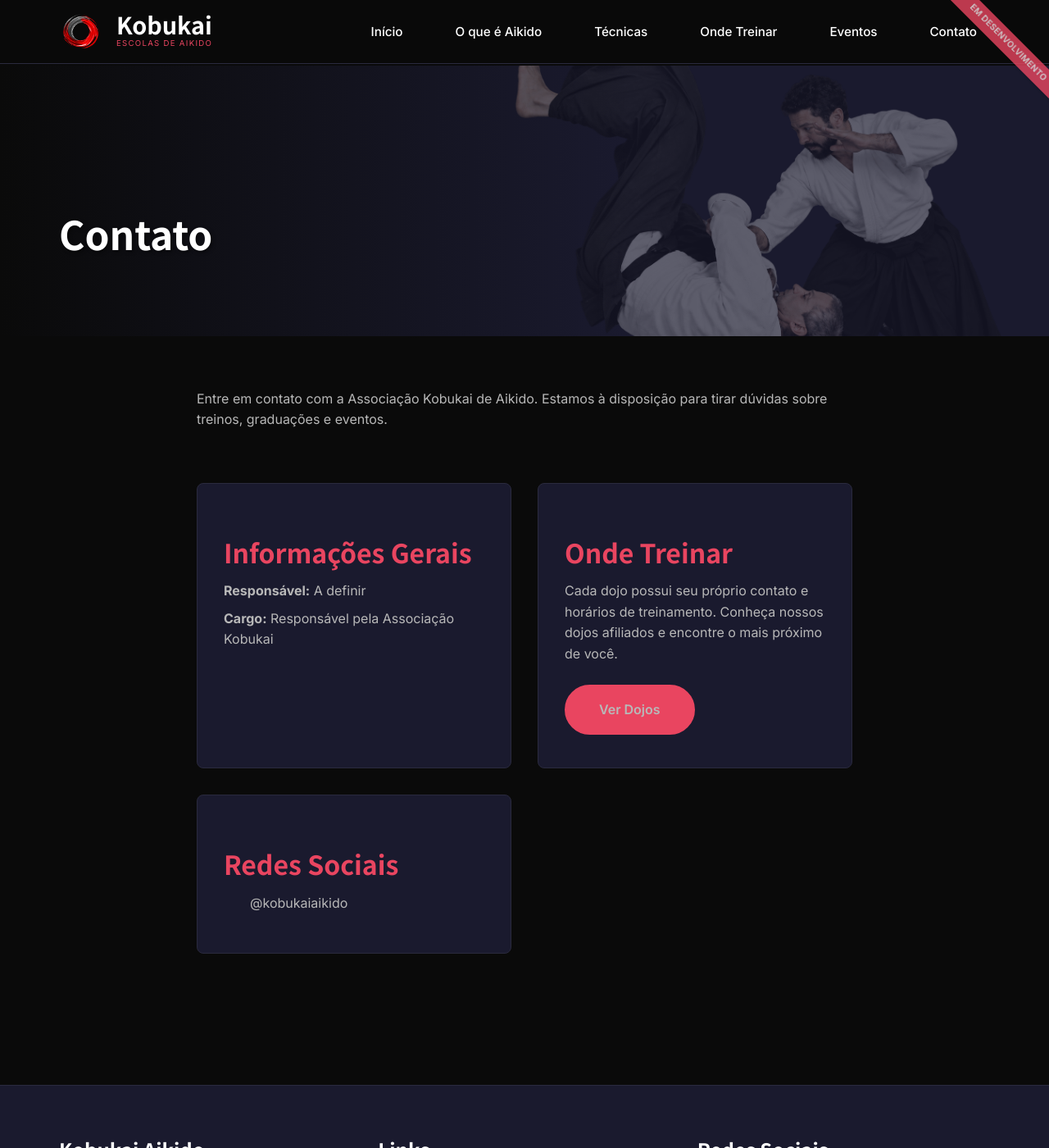
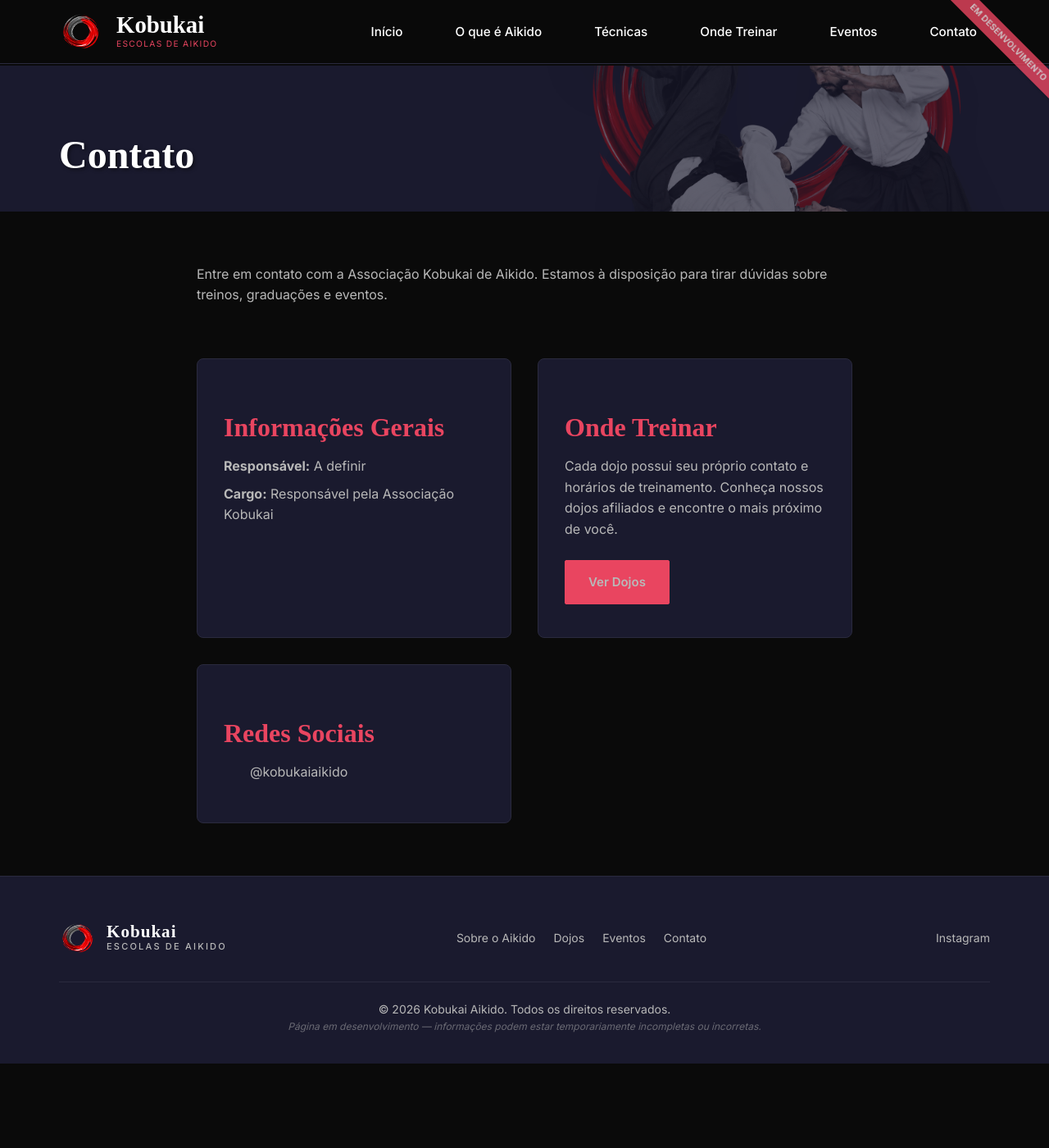
Before and after one commit to paulodiovani/kobukai-aikido, a Jekyll site: the page built from pages/contato.md, in a window 1280 px wide and 1400 px high. Shown: the whole window at 82% size. Built offline with Jekyll 4.4.1, drawn with Linux system fonts in a browser that asks for light colours; some of the changed text lies outside the part shown.

Commit message:
Apply new design layout: hero composition, card grid, video, and footer

```diff
--- a/_includes/footer.html
+++ b/_includes/footer.html
@@ -1,26 +1,23 @@
 <footer class="site-footer">
   <div class="container">
     <div class="footer-content">
-      <div class="footer-section">
-        <h3>Kobukai Aikido</h3>
-        <p>Tradição, disciplina e harmonia</p>
+      <a href="{{ '/' | relative_url }}" class="footer-logo">
+        <img src="{{ '/assets/images/logo-no-text.png' | relative_url }}" alt="Kobukai Aikido">
+        <span>
+          <span class="footer-logo-text">Kobukai</span>
+          <span class="footer-logo-sub">Escolas de Aikido</span>
+        </span>
+      </a>
+
+      <div class="footer-links">
+        <a href="{{ '/aikido/' | relative_url }}">Sobre o Aikido</a>
+        <a href="{{ '/dojos/' | relative_url }}">Dojos</a>
+        <a href="{{ '/eventos/' | relative_url }}">Eventos</a>
+        <a href="{{ '/contato/' | relative_url }}">Contato</a>
       </div>
 
-      <div class="footer-section">
-        <h4>Links</h4>
-        <ul>
-          <li><a href="{{ '/aikido/' | relative_url }}">Sobre o Aikido</a></li>
-          <li><a href="{{ '/dojos/' | relative_url }}">Dojos</a></li>
-          <li><a href="{{ '/eventos/' | relative_url }}">Eventos</a></li>
-          <li><a href="{{ '/contato/' | relative_url }}">Contato</a></li>
-        </ul>
-      </div>
-
-      <div class="footer-section">
-        <h4>Redes Sociais</h4>
-        <ul>
-          <li><a href="https://www.instagram.com/kobukaiaikido/" target="_blank">Instagram</a></li>
-        </ul>
+      <div class="footer-links">
+        <a href="https://www.instagram.com/kobukaiaikido/" target="_blank">Instagram</a>
       </div>
     </div>
 
--- a/_layouts/page.html
+++ b/_layouts/page.html
@@ -3,6 +3,10 @@
 ---
 
 <div class="page-hero">
+  <div class="page-hero-stage" aria-hidden="true">
+    <img class="page-hero-ring" src="{{ '/assets/images/logo-no-text.png' | relative_url }}" alt="">
+    <img class="page-hero-cover" src="{{ '/assets/images/capa-aikido.png' | relative_url }}" alt="">
+  </div>
   <div class="container">
     {% if page.title %}
     <h1 class="page-hero-title">{{ page.title }}</h1>
--- a/assets/css/style.css
+++ b/assets/css/style.css
@@ -11,7 +11,7 @@
   --color-border: #2a2a3e;
 
   --font-primary: 'Inter', sans-serif;
-  --font-japanese: 'Noto Sans JP', sans-serif;
+  --font-japanese: 'Shippori Mincho', serif;
 
   --spacing-xs: 0.5rem;
   --spacing-sm: 1rem;
@@ -139,7 +139,7 @@
 }
 
 .logo-subtitle {
-  font-size: 0.6rem;
+  font-size: 0.64rem;
   color: var(--color-accent);
   letter-spacing: 1.3px;
   text-transform: uppercase;
@@ -196,89 +196,126 @@
 
 /* ===== Hero Section ===== */
 .hero {
-  min-height: 100vh;
+  min-height: calc(100svh - 72px);
+  position: relative;
+  background: linear-gradient(135deg, var(--bg-color) 0%, var(--bg-color-secondary) 100%);
+  padding-top: 72px;
+  overflow: hidden;
   display: flex;
   align-items: center;
-  justify-content: center;
-  position: relative;
-  background: linear-gradient(135deg, var(--bg-color) 0%, var(--bg-color-secondary) 100%);
-  padding-top: 80px;
-  overflow: hidden;
 }
 
-.hero::before {
-  content: '';
-  position: absolute;
-  top: 0;
-  left: 0;
-  right: 0;
-  bottom: 0;
-  background-image: url('../images/capa-aikido.png');
-  background-position: center;
-  background-size: contain;
-  background-repeat: no-repeat;
-  opacity: 0.15;
-  z-index: 0;
+.hero .container {
+  display: grid;
+  grid-template-columns: 1fr 1fr;
+  gap: 32px;
+  align-items: center;
+  width: 100%;
 }
 
 .hero-content {
   position: relative;
   z-index: 1;
-  text-align: center;
-  max-width: 800px;
-  padding: var(--spacing-md);
+  text-align: left;
+  max-width: 100%;
+  padding: 40px 0;
 }
 
 .hero-title {
   font-family: var(--font-japanese);
-  font-size: 4rem;
+  font-size: clamp(46px, 7.2vw, 92px);
   font-weight: 700;
-  margin-bottom: var(--spacing-sm);
+  margin-bottom: 8px;
   text-shadow: 2px 2px 4px rgba(0, 0, 0, 0.5);
 }
 
 .hero-subtitle {
-  font-size: 1.5rem;
+  font-size: 0.875rem;
   color: var(--color-accent);
-  margin-bottom: var(--spacing-md);
-  letter-spacing: 3px;
+  margin-bottom: 26px;
+  letter-spacing: 0.24em;
   text-transform: uppercase;
+  font-weight: 600;
 }
 
 .hero-description {
-  font-size: 1.2rem;
-  line-height: 1.8;
-  margin-bottom: var(--spacing-lg);
+  font-size: 19px;
+  line-height: 1.7;
+  margin-bottom: 34px;
+  max-width: 46ch;
 }
 
 .hero-cta {
   display: inline-block;
-  padding: 1rem 2.5rem;
+  padding: 14px 28px;
   background-color: var(--color-accent);
   color: var(--color-text);
   font-weight: 600;
-  border-radius: 50px;
+  font-size: 15px;
+  border-radius: 2px;
   transition: var(--transition);
-  border: 2px solid var(--color-accent);
+  border: 1px solid var(--color-accent);
 }
 
 .hero-cta:hover {
-  background-color: transparent;
-  color: var(--color-accent);
   transform: translateY(-2px);
 }
 
-/* ===== Hero Image ===== */
-.hero-image {
+.hero-cta.secondary {
+  background-color: transparent;
+  border: 1px solid var(--color-text);
+  color: var(--color-text);
+}
+
+.hero-cta.secondary:hover {
+  background-color: var(--color-text);
+  color: var(--bg-color);
+}
+
+.hero-btns {
+  display: flex;
+  gap: 14px;
+  flex-wrap: wrap;
+}
+
+/* Hero Image */
+.hero-stage {
+  position: relative;
+  aspect-ratio: 1;
+  width: 100%;
+  max-width: 560px;
+  justify-self: center;
+}
+
+.hero-stage-bg {
   position: absolute;
-  top: 50%;
-  left: 50%;
-  transform: translate(-50%, -50%);
-  width: 60%;
-  max-width: 600px;
-  opacity: 0.4;
-  z-index: 0;
-  filter: grayscale(100%);
+  inset: -2%;
+  width: 104%;
+  max-width: none;
+  opacity: 0;
+  animation: heroRing 1.8s 0.1s ease-out forwards;
+}
+
+.hero-stage-img {
+  position: absolute;
+  inset: 6% 4% 2%;
+  width: 92%;
+  max-width: none;
+  height: 92%;
+  object-fit: contain;
+  filter: drop-shadow(0 24px 30px rgba(0, 0, 0, 0.28));
+  opacity: 0;
+  transform: translateY(18px);
+  animation: heroUp 1.2s 0.7s ease-out forwards;
+}
+
+@keyframes heroRing {
+  from { opacity: 0; transform: rotate(-70deg) scale(0.88); }
+  to { opacity: 1; transform: none; }
+}
+
+@keyframes heroUp {
+  to { opacity: 1; transform: none; }
 }
 
 /* ===== Page Header ===== */
@@ -348,17 +385,23 @@
 /* ===== Cards ===== */
 .cards-grid {
   display: grid;
-  grid-template-columns: repeat(auto-fit, minmax(300px, 1fr));
-  gap: var(--spacing-md);
+  grid-template-columns: repeat(6, 1fr);
+  gap: 20px;
   margin-top: var(--spacing-md);
 }
 
 .card {
   position: relative;
-  height: 260px;
-  border-radius: 8px;
+  grid-column: span 2;
+  aspect-ratio: 4/3;
+  border-radius: 3px;
   overflow: hidden;
   transition: transform 0.3s ease, box-shadow 0.3s ease;
+}
+
+.card:nth-child(n+4) {
+  grid-column: span 3;
+  aspect-ratio: 16/9;
 }
 
 .card:hover {
@@ -636,55 +679,74 @@
 /* ===== Footer ===== */
 .site-footer {
   background-color: var(--bg-color-secondary);
-  padding: var(--spacing-lg) 0 var(--spacing-md);
-  margin-top: var(--spacing-xl);
+  padding: 56px 0 36px;
+  font-size: 14px;
+  color: var(--color-text-secondary);
   border-top: 1px solid var(--color-border);
 }
 
 .footer-content {
-  display: grid;
-  grid-template-columns: repeat(auto-fit, minmax(250px, 1fr));
-  gap: var(--spacing-md);
-  margin-bottom: var(--spacing-md);
+  display: flex;
+  justify-content: space-between;
+  gap: 32px;
+  flex-wrap: wrap;
+  align-items: center;
 }
 
-.footer-section h3,
-.footer-section h4 {
-  color: var(--color-text);
-  margin-bottom: var(--spacing-sm);
+.footer-logo {
+  display: flex;
+  align-items: center;
+  gap: 12px;
+  text-decoration: none;
 }
 
-.footer-section h3 {
-  font-size: 1.5rem;
+.footer-logo img {
+  width: 46px;
+  height: auto;
 }
 
-.footer-section p {
-  color: var(--color-text-secondary);
-  line-height: 1.6;
+.footer-logo-text {
+  display: block;
+  font-family: var(--font-japanese);
+  font-weight: 800;
+  font-size: 21px;
+  line-height: 1;
+  letter-spacing: 0.05em;
+  color: var(--color-text);
 }
 
-.footer-section ul {
-  list-style: none;
+.footer-logo-sub {
+  display: block;
+  font-family: var(--font-primary);
+  font-weight: 500;
+  font-size: 11px;
+  line-height: 1.4;
+  letter-spacing: 0.2em;
+  text-transform: uppercase;
+  color: var(--color-text-secondary);
 }
 
-.footer-section ul li {
-  margin-bottom: var(--spacing-xs);
+.footer-links {
+  display: flex;
+  gap: 22px;
+  flex-wrap: wrap;
 }
 
-.footer-section ul li a {
+.footer-links a {
   color: var(--color-text-secondary);
+  text-decoration: none;
   transition: var(--transition);
 }
 
-.footer-section ul li a:hover {
+.footer-links a:hover {
   color: var(--color-accent);
-  padding-left: var(--spacing-xs);
 }
 
 .footer-bottom {
+  margin-top: 34px;
+  padding-top: 22px;
+  border-top: 1px solid var(--color-border);
   text-align: center;
-  padding-top: var(--spacing-md);
-  border-top: 1px solid var(--color-border);
   color: var(--color-text-secondary);
 }
 
@@ -724,37 +786,10 @@
 /* ===== Page Hero ===== */
 .page-hero {
   background-color: var(--bg-color-secondary);
-  padding: calc(var(--spacing-xl) + 80px) 0 var(--spacing-xl);
+  padding: 80px 0 40px;
   margin-top: 80px;
   position: relative;
   overflow: hidden;
-}
-
-.page-hero::before {
-  content: '';
-  position: absolute;
-  top: 0;
-  left: 0;
-  right: 0;
-  bottom: 0;
-  background: linear-gradient(90deg, var(--bg-color) 0%, rgba(26,26,46,0.85) 60%, transparent 100%);
-  z-index: 0;
-}
-
-.page-hero::after {
-  content: '';
-  position: absolute;
-  top: 0;
-  right: max(0px, calc((100vw - var(--max-width)) / 2));
-  width: 100%;
-  max-width: var(--max-width);
-  height: 100%;
-  background-image: url('../images/capa-aikido.png');
-  background-size: auto 175%;
-  background-position: right 40%;
-  background-repeat: no-repeat;
-  opacity: 0.3;
-  z-index: 0;
 }
 
 .page-hero .container {
@@ -766,6 +801,30 @@
   font-size: 3rem;
   margin: 0;
   text-shadow: 2px 2px 4px rgba(0, 0, 0, 0.5);
+}
+
+.page-hero-stage {
+  position: absolute;
+  right: max(0px, calc((100vw - var(--max-width)) / 2));
+  top: -190px;
+  width: 560px;
+  height: 560px;
+  opacity: 0.3;
+}
+
+.page-hero-ring {
+  position: absolute;
+  inset: -2%;
+  width: 104%;
+}
+
+.page-hero-cover {
+  position: absolute;
+  inset: 6% 4% 2%;
+  width: 92%;
+  height: 92%;
+  object-fit: contain;
+  filter: drop-shadow(0 24px 30px rgba(0, 0, 0, 0.28));
 }
 
 /* ===== Page Content ===== */
@@ -861,7 +920,7 @@
 }
 
 /* ===== Responsive Design ===== */
-@media (max-width: 768px) {
+@media (max-width: 900px) {
   .nav-toggle-label {
     display: block;
     padding: var(--spacing-sm);
@@ -915,51 +974,70 @@
     transform: scale(1, 1);
     opacity: 1;
   }
+}
+
+@media (max-width: 860px) {
+  .hero .container {
+    grid-template-columns: 1fr;
+  }
+
+  .hero-stage {
+    max-width: 420px;
+    order: -1;
+  }
 
   .hero {
-    min-height: 70vh;
+    min-height: auto;
+    padding-top: 72px;
   }
 
-  .hero-title {
-    font-size: 2rem;
-  }
-
-  .hero-subtitle {
-    font-size: 0.9rem;
+  .hero-content {
+    text-align: center;
   }
 
   .hero-description {
-    font-size: 1rem;
+    max-width: 100%;
   }
 
-  .hero-image {
-    width: 90%;
+  .hero-btns {
+    justify-content: center;
   }
 
-  .page-hero {
-    padding: calc(var(--spacing-lg) + 60px) 0 var(--spacing-lg);
-    min-height: auto;
+  .cards-grid {
+    grid-template-columns: 1fr 1fr;
   }
 
-  .page-hero::after {
-    background-size: auto 120%;
+  .card,
+  .card:nth-child(n+4) {
+    grid-column: span 1;
+    aspect-ratio: 4/5;
+  }
+
+  .page-hero .container {
+    grid-template-columns: 1fr;
+  }
+
+  .page-hero-stage {
+    display: none;
+  }
+
+  .page-hero-title {
+    text-align: center;
+  }
+}
+
+@media (max-width: 640px) {
+  .list li {
+    grid-template-columns: 1fr;
+    gap: 4px;
   }
 
   .page-hero-title {
     font-size: 2rem;
   }
 
-  .page-title {
-    font-size: 2rem;
-  }
-
-  h1 {
-    font-size: 1.8rem;
-  }
-
-  h2 {
-    font-size: 1.5rem;
-  }
+  h1 { font-size: 1.8rem; }
+  h2 { font-size: 1.5rem; }
 
   .gallery-grid {
     grid-template-columns: repeat(auto-fit, minmax(200px, 1fr));
@@ -970,34 +1048,33 @@
   }
 }
 
-/* ===== Video Section ===== */
-.video-section {
-  padding: var(--spacing-lg) 0;
+@media (max-width: 560px) {
+  .cards-grid {
+    grid-template-columns: 1fr;
+  }
+
+  .card,
+  .card:nth-child(n+4) {
+    grid-column: auto;
+    aspect-ratio: 4/3;
+  }
 }
 
-.video-container {
-  max-width: 854px;
-  margin: 0 auto;
-}
-
-.video-container video {
-  width: 100%;
-  height: auto;
-  border-radius: 8px;
-  background-color: var(--bg-color-secondary);
-}
-
-.video-caption {
-  text-align: center;
-  margin-top: var(--spacing-sm);
-  color: var(--color-text-secondary);
-  font-size: 0.9rem;
-  font-style: italic;
+/* ===== Reduced Motion ===== */
+@media (prefers-reduced-motion: reduce) {
+  .hero-stage-bg,
+  .hero-stage-img {
+    animation: none;
+    opacity: 1;
+    transform: none;
+  }
 }
 
 /* ===== Video Section ===== */
 .video-section {
-  padding: var(--spacing-lg) 0;
+  padding: var(--spacing-xl) 0;
+  background-color: var(--bg-color-secondary);
+  border-block: 1px solid var(--color-border);
 }
 
 .video-wrapper {
@@ -1006,7 +1083,7 @@
   height: 0;
   overflow: hidden;
   max-width: 100%;
-  border-radius: 8px;
+  border-radius: 3px;
 }
 
 .video-wrapper iframe {
```
Also changed, not shown: index.html (+10 -1 lines).
